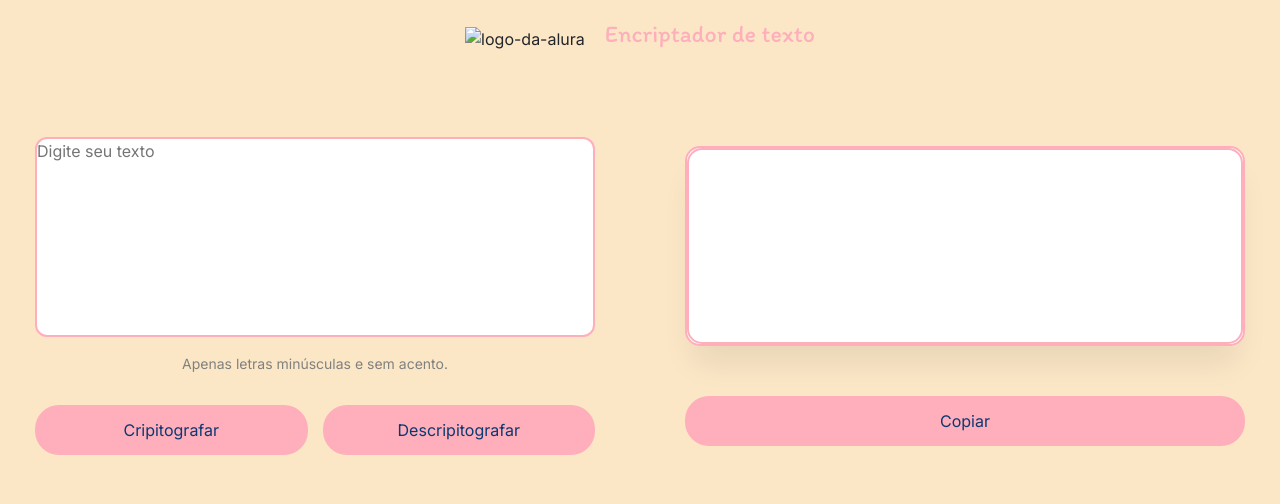
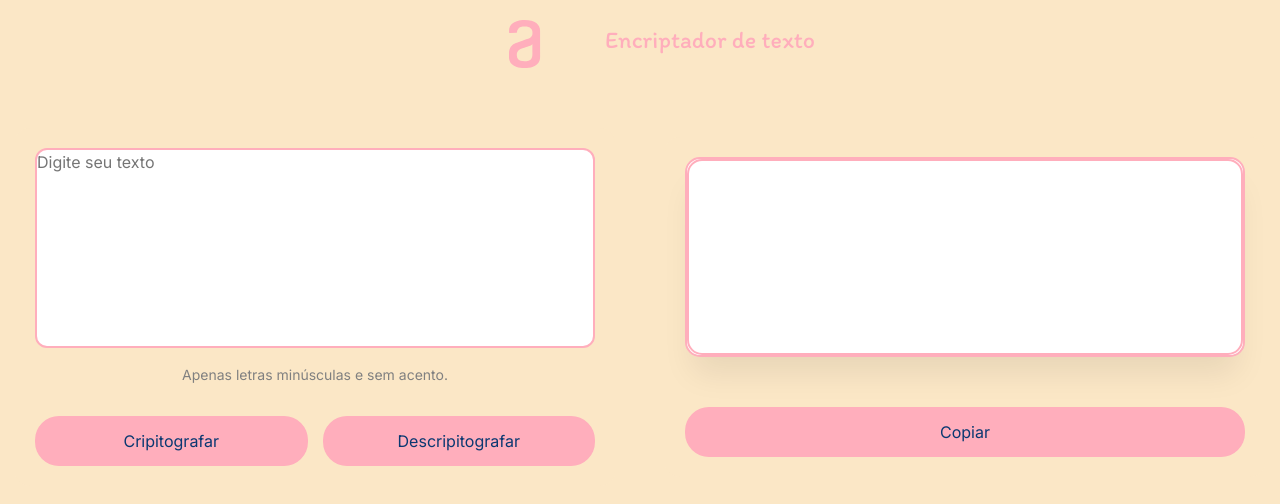
Before and after one commit to valeriasouza28/oracle-one-challange01, a plain HTML site: page index.html in a window 1280 px wide. Drawn offline with nearby package versions, Linux system fonts and the light colour scheme; a small style sheet from the web is missing.

Commit message:
Update index.html

```diff
--- a/index.html
+++ b/index.html
@@ -27,7 +27,7 @@
     <body>
         <header>
             <div class="logo">
-                <img src="assets/logo.svg" alt="logo-da-alura" />
+                <img src="logo.svg" alt="logo-da-alura" />
             </div>
             <div class="titlePage">
                 <h1>Encriptador de texto</h1>
```
